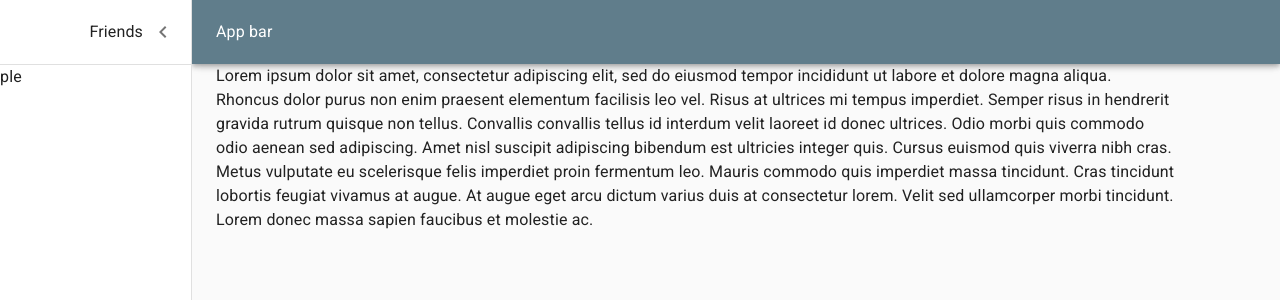
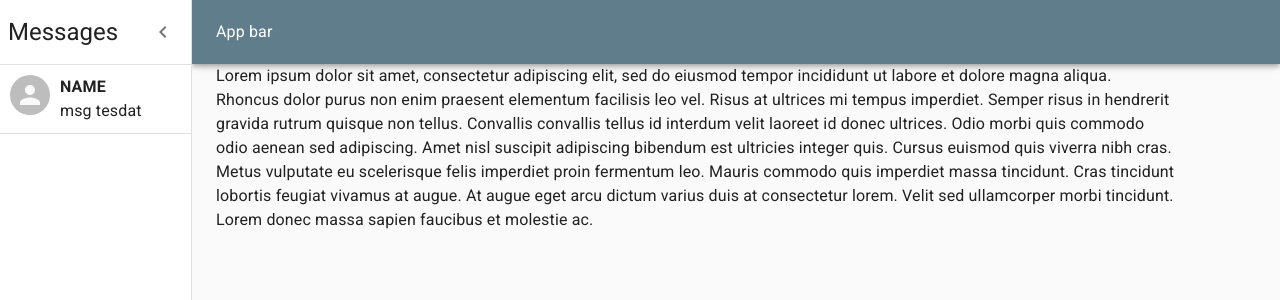
Before and after one commit to gooseman1721/SnailMail-frontend, a React (Vite) app: page /main in a window 1280 px wide. Shown: the top 300 px of the page. Built offline with nearby package versions, Linux system fonts and the light colour scheme.

Commit message:
Made a DrawerFriendElement skeleton

```diff
--- /dev/null
+++ b/src/components/DrawerFriendElement.jsx
@@ -0,0 +1,26 @@
+import {
+  Box,
+  Typography,
+  Stack,
+  Avatar,
+  Divider
+} from "@mui/material";
+import { CssBaseline, ThemeProvider } from '@mui/material';
+
+export default function DrawerFriendElement(props) {
+  return (
+    <ThemeProvider theme={props.theme}>
+      <CssBaseline />
+      <Box>
+        <Stack direction='row' gap='10px' m='10px'>
+          <Avatar />
+          <Stack flexGrow='1'>
+            <Typography><b>NAME</b></Typography>
+            <Typography>msg tesdat</Typography>
+          </Stack>
+        </Stack>
+        <Divider />
+      </Box>
+    </ThemeProvider>
+  )
+}
--- a/src/main.jsx
+++ b/src/main.jsx
@@ -18,7 +18,8 @@ import FrontPage from './routes/FrontPage';
 const theme = createTheme({
   palette: {
     primary: {
-      main: blueGrey[500]
+      main: blueGrey[500],
+      light: blueGrey[400]
     },
     secondary: {
       main: purple[200]
--- a/src/routes/FrontPage.jsx
+++ b/src/routes/FrontPage.jsx
@@ -4,6 +4,7 @@ import MuiAppBar from '@mui/material/AppBar';
 import {
     Container,
     Box,
+    Stack,
     AppBar,
     Toolbar,
     Drawer,
@@ -19,6 +20,8 @@ import {
 } from '@mui/icons-material';
 import { CssBaseline, ThemeProvider } from '@mui/material';
 import styled from "@emotion/styled";
+
+import DrawerFriendElement from "../components/DrawerFriendElement";
 
 
 const drawerWidth = '15vw';
@@ -108,13 +111,17 @@ export default function FrontPage(props) {
                     },}}
             >
                 <DrawerHeader>
-                    <Typography>Friends</Typography>
+                    <Typography variant='h5' flexGrow='1'>
+                        Messages
+                    </Typography>
                     <IconButton onClick={handleDrawerClose}>
                         <ChevronLeft />
                     </IconButton>
                 </DrawerHeader>
                 <Divider />
-                ple
+                <Stack>
+                    <DrawerFriendElement theme={props.theme} />
+                </Stack>
 
             </Drawer>
             <Main open={openDrawer} sx={{alignSelf: 'center'}}>
```
